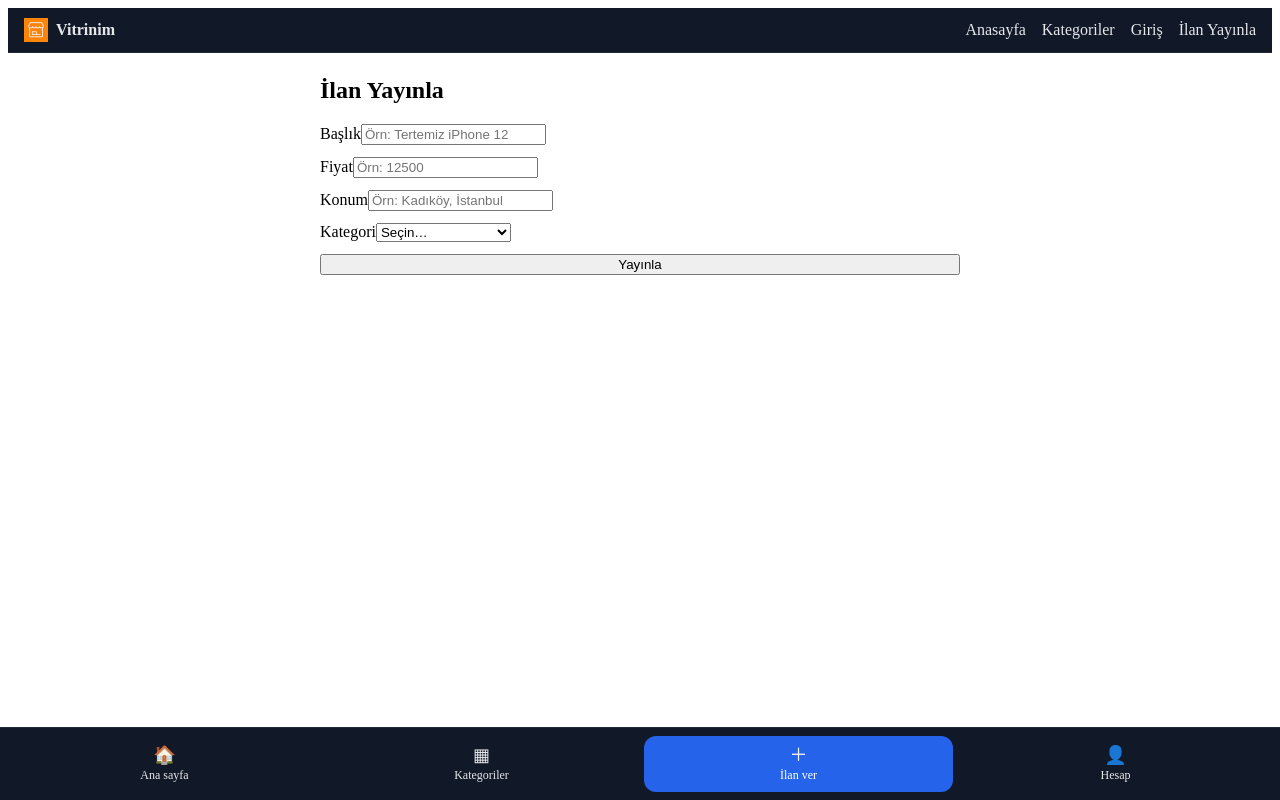
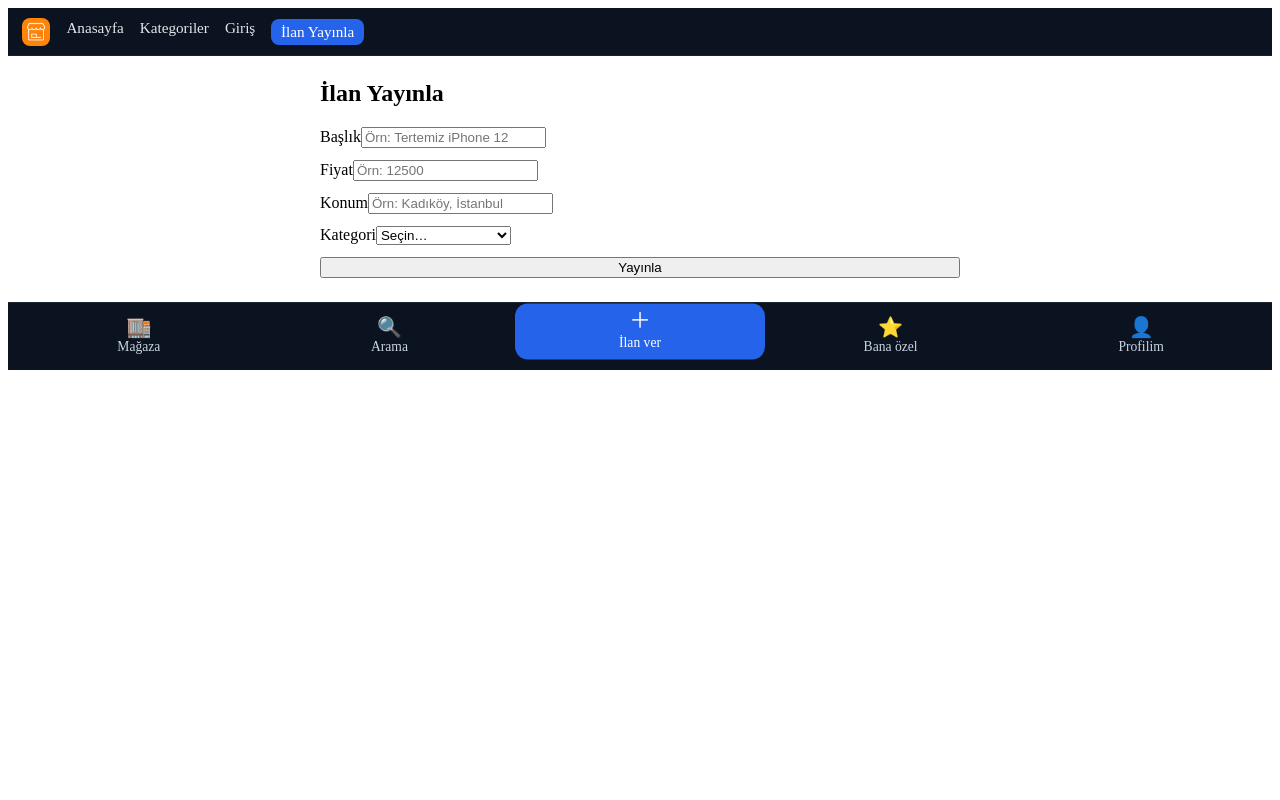
Before and after one commit to serpceyemek/vitrinim, a React (Create React App) app: page /yeni in a window 1280 px wide. Built offline with nearby package versions, Linux system fonts and the light colour scheme.

Commit message:
feat(search): Home.jsx arama inputuna id=search eklendi, Arama tab fokus

```diff
--- a/src/App.jsx
+++ b/src/App.jsx
@@ -1,33 +1,33 @@
+import { useState } from "react";
 import { Routes, Route } from "react-router-dom";
-
 import Header from "./components/Header";
 import BottomTabs from "./components/BottomTabs";
+import Splash from "./components/Splash";
 
-// CSS'leri merkezi yerden bir kere import edelim
-import "./components/header.css";
-import "./components/tabs.css";
-
-// Sayfa bileşenleri – isim/kasa KESİN eşleşmeli
 import Home from "./pages/Home";
 import Categories from "./pages/categories";
 import NewListing from "./pages/NewListing";
 import Login from "./pages/Login";
 import NotFound from "./pages/NotFound";
+import BanaOzel from "./pages/BanaOzel";
 
 export default function App() {
+  const [showSplash, setShowSplash] = useState(true);
+
   return (
     <>
+      {showSplash && <Splash onDone={() => setShowSplash(false)} />}
+
       <Header />
 
-      <main className="page">
       <Routes>
         <Route path="/" element={<Home />} />
         <Route path="/kategori" element={<Categories />} />
         <Route path="/yeni" element={<NewListing />} />
+        <Route path="/bana-ozel" element={<BanaOzel />} />
         <Route path="/login" element={<Login />} />
         <Route path="*" element={<NotFound />} />
       </Routes>
-      </main>
 
       <BottomTabs />
     </>
--- a/src/components/BottomTabs.jsx
+++ b/src/components/BottomTabs.jsx
@@ -1,23 +1,52 @@
-import { NavLink } from "react-router-dom";
+import { NavLink, useNavigate } from "react-router-dom";
+import "./tabs.css";
 
 export default function BottomTabs() {
-  const cls = ({ isActive }) => "tab" + (isActive ? " active" : "");
+  const navigate = useNavigate();
+  const focusSearch = () => {
+  const el =
+    document.getElementById("search") ||
+    document.querySelector('input[placeholder^="Ara"]');
+  if (el) {
+    el.focus();
+    el.scrollIntoView({ behavior: "smooth", block: "center" });
+  }
+};
+
+
+  const goSearch = (e) => {
+    e.preventDefault();
+    // arama sekmesi: ana sayfaya git ve #search'e kaydır
+    navigate("/#search");
+    const el = document.getElementById("search");
+    if (el) { el.focus(); el.scrollIntoView({ behavior: "smooth", block: "center" }); }
+  };
+
   return (
     <nav className="bottom-tabs" aria-label="Alt gezinme">
-      <NavLink to="/" end         className={cls}>
-        <span className="ico">🏠</span><span className="label">Ana sayfa</span>
+      <NavLink to="/" className="tab">
+        <span className="ico" aria-hidden>🏬</span>
+        <span className="lbl">Mağaza</span>
       </NavLink>
 
-      <NavLink to="/kategori"    className={cls}>
-        <span className="ico">▦</span><span className="label">Kategoriler</span>
+      <a href="/#search" onClick={goSearch} className="tab">
+        <span className="ico" aria-hidden>🔍</span>
+        <span className="lbl">Arama</span>
+      </a>
+
+      <NavLink to="/yeni" className="tab primary" aria-label="İlan ver">
+        <span className="ico plus" aria-hidden>＋</span>
+        <span className="lbl">İlan ver</span>
       </NavLink>
 
-      <NavLink to="/yeni"        className="tab primary">
-        <span className="ico">＋</span><span className="label">İlan ver</span>
+      <NavLink to="/bana-ozel" className="tab">
+        <span className="ico" aria-hidden>⭐</span>
+        <span className="lbl">Bana özel</span>
       </NavLink>
 
-      <NavLink to="/login"       className={cls}>
-        <span className="ico">👤</span><span className="label">Hesap</span>
+      <NavLink to="/login" className="tab">
+        <span className="ico" aria-hidden>👤</span>
+        <span className="lbl">Profilim</span>
       </NavLink>
     </nav>
   );
--- a/src/components/Header.jsx
+++ b/src/components/Header.jsx
@@ -1,29 +1,20 @@
-import { useState } from "react";
 import { NavLink } from "react-router-dom";
+import "./header.css";
 
 export default function Header() {
-  const [open, setOpen] = useState(false);
+  return (
+    <header className="app-header">
+      {/* Sadece logo – yazı yok, hamburger yok */}
+      <NavLink to="/" className="brand" aria-label="Ana sayfa">
+        <img src="/logo-192.png" alt="Vitrinim" width="28" height="28" />
+      </NavLink>
 
-  return (
-    <header className="site-header">
-      <button
-        className="menu-toggle"
-        aria-label="Menüyü aç/kapat"
-        onClick={() => setOpen(o => !o)}
-      >
-        ☰
-      </button>
-
-      <div className="brand">
-        <img src="/logo-192.png" alt="Vitrinim" width={24} height={24} />
-        <strong>Vitrinim</strong>
-      </div>
-
-      <nav className={`topnav ${open ? "open" : ""}`}>
-        <NavLink to="/"          className="topnav-link">Anasayfa</NavLink>
-        <NavLink to="/kategori"  className="topnav-link">Kategoriler</NavLink>
-        <NavLink to="/login"     className="topnav-link">Giriş</NavLink>
-        <NavLink to="/yeni"      className="topnav-link">İlan Yayınla</NavLink>
+      {/* Üst menü linkleri (istersen sonra gizleyebiliriz) */}
+      <nav className="top-nav">
+        <NavLink to="/">Anasayfa</NavLink>
+        <NavLink to="/kategori">Kategoriler</NavLink>
+        <NavLink to="/login">Giriş</NavLink>
+        <NavLink to="/yeni" className="publish">İlan Yayınla</NavLink>
       </nav>
     </header>
   );
--- a/src/components/Splash.jsx
+++ b/src/components/Splash.jsx
@@ -1,21 +1,22 @@
-// src/components/Splash.jsx
 import { useEffect } from "react";
 import "./splash.css";
 
-export default function Splash({ onDone = () => {} }) {
+export default function Splash({ onDone }) {
   useEffect(() => {
-    const t = setTimeout(() => {
-      sessionStorage.setItem("splashShown", "1");
-      onDone();
-    }, 700); // 0.7sn
+    const t = setTimeout(() => onDone && onDone(), 800);
     return () => clearTimeout(t);
   }, [onDone]);
 
   return (
     <div className="splash">
-      <div className="splash-card">
-        <img src="/logo-192.png" alt="Vitrinim" width={48} height={48} />
-        <div className="splash-title">Vitrinim</div>
+      <div className="pop">
+        {/* Basit beyaz dükkân ikonu (inline SVG) */}
+        <svg viewBox="0 0 24 24" width="112" height="112" stroke="white" fill="none" strokeWidth="1.6" strokeLinecap="round" strokeLinejoin="round">
+          <path d="M3 10h18" />
+          <path d="M5 10V6l2-2h10l2 2v4" />
+          <path d="M7 10v8h10v-8" />
+          <rect x="9" y="13" width="5" height="3" rx="0.6" />
+        </svg>
       </div>
     </div>
   );
--- a/src/components/header.css
+++ b/src/components/header.css
@@ -1,40 +1,17 @@
-:root{
-  --bg: #0b1220;
-  --card: #111827;
-  --muted: rgba(255,255,255,.08);
-  --text: #e5e7eb;
+.app-header{
+  position:sticky; top:0; z-index:50;
+  display:flex; align-items:center; gap:.75rem;
+  padding:.6rem .9rem;
+  background:#0b1220; color:#fff;
+  border-bottom:1px solid rgba(255,255,255,.06);
 }
-
-.site-header{
-  position: sticky; top: 0; z-index: 1000;
-  display: flex; align-items: center; gap: 12px;
-  padding: 10px 16px;
-  background: var(--card);
-  color: var(--text);
-  border-bottom: 1px solid var(--muted);
+.app-header .brand img{ border-radius:.5rem; display:block; }
+.app-header .top-nav{ display:flex; gap:1rem; margin-left:.25rem; }
+.app-header .top-nav a{
+  color:#e5e7eb; text-decoration:none; font-size:.95rem;
 }
-
-.brand{ display:flex; align-items:center; gap:8px; font-weight:700; }
-
-.menu-toggle{
-  display:none;
-  width:36px; height:36px;
-  align-items:center; justify-content:center;
-  border-radius:10px; border:1px solid var(--muted);
-  background: transparent; color: var(--text);
+.app-header .top-nav a.active{ color:#fff; }
+.app-header .top-nav .publish{
+  padding:.25rem .6rem; border-radius:.5rem;
+  background:#2563eb; color:#fff;
 }
-
-.topnav{ display:flex; gap:16px; margin-left:auto; }
-.topnav-link{ color:var(--text); text-decoration:none; }
-
-@media (max-width: 768px){
-  .menu-toggle{ display:inline-flex; }
-  .topnav{
-    display:none;
-    position:absolute; left:0; right:0; top:56px;
-    background: var(--card);
-    padding:12px 16px; gap:12px; flex-direction:column;
-    border-bottom:1px solid var(--muted);
-  }
-  .topnav.open{ display:flex; }
-}
--- a/src/components/splash.css
+++ b/src/components/splash.css
@@ -1,38 +1,17 @@
-/* src/components/splash.css */
-.splash {
-  position: fixed;
-  inset: 0;
-  background: var(--bg);
-  display: grid;
-  place-items: center;
-  z-index: 9999;
+.splash{
+  position:fixed; inset:0; z-index:9999;
+  display:flex; align-items:center; justify-content:center;
+  background:#f97316; /* turuncu */
 }
-
-@media (prefers-color-scheme: dark) {
-  .splash { background: #0b0f19; }
+.splash .pop{
+  width:176px; height:176px; border-radius:28px;
+  display:flex; align-items:center; justify-content:center;
+  background:rgba(255,255,255,.15);
+  box-shadow:0 25px 60px rgba(0,0,0,.25);
+  animation:pop .7s ease-out forwards;
 }
-
-/* varsa, sadece splash’a turuncu logo zemin */
-.splash-logo {
-  width: 88px;
-  height: 88px;
-  border-radius: 22px;
-  background: var(--brand);
-  display: grid;
-  place-items: center;
+@keyframes pop{
+  0% { transform:scale(.6); opacity:0; filter:blur(6px); }
+  60%{ transform:scale(1.05); opacity:1; filter:blur(0); }
+  100%{ transform:scale(1); }
 }
-
-
-@media (prefers-color-scheme: dark) {
-  .splash-card { background: #101828; }
-}
-
-.splash-title {
-  font-weight: 700;
-  font-size: 20px;
-}
-
-@keyframes splash-pop {
-  from { transform: scale(.98); opacity: .8; }
-  to   { transform: scale(1);   opacity: 1; }
-}
--- a/src/components/tabs.css
+++ b/src/components/tabs.css
@@ -1,28 +1,20 @@
-:root{ --bottom-h: 64px; }
+.bottom-tabs{
+  position:sticky; bottom:0; z-index:40;
+  display:grid; grid-template-columns:repeat(5,1fr);
+  background:#0b1220; color:#cbd5e1; padding:.35rem;
+  border-top:1px solid rgba(255,255,255,.08);
+}
+.bottom-tabs .tab{
+  text-decoration:none; color:inherit;
+  display:flex; flex-direction:column; align-items:center; gap:.15rem;
+  padding:.5rem .25rem; border-radius:.8rem;
+}
+.bottom-tabs .tab .ico{ font-size:1.25rem; line-height:1; }
+.bottom-tabs .tab .lbl{ font-size:.85rem; }
 
-.bottom-tabs{
-  position: fixed; left:0; right:0; bottom:0;
-  display:flex; gap:8px;
-  padding:8px 10px calc(8px + env(safe-area-inset-bottom));
-  background: var(--card);
-  border-top: 1px solid var(--muted);
-  z-index: 999;
+.bottom-tabs .tab.primary{
+  background:#2563eb; color:#fff;
+  transform:translateY(-.35rem);
 }
-
-.tab{
-  flex:1; height:56px;
-  display:flex; flex-direction:column;
-  align-items:center; justify-content:center;
-  gap:4px;
-  text-decoration:none; color: var(--text);
-  border-radius: 12px;
-}
-
-.tab.active{ background: rgba(255,255,255,.06); }
-.tab.primary{ background:#2563eb; color:#fff; }
-
-.tab .ico{ line-height:1; font-size:18px; }
-.tab .label{ font-size:12px; }
-
-/* İçerik sekmelerin altında kalmasın */
-body{ padding-bottom: var(--bottom-h); }
+.bottom-tabs .tab.primary .ico.plus{ font-size:1.35rem; }
+.bottom-tabs .tab.active{ color:#fff; }
--- /dev/null
+++ b/src/pages/BanaOzel.jsx
@@ -0,0 +1,8 @@
+export default function BanaOzel(){
+  return (
+    <div style={{padding:"1rem"}}>
+      <h2>Bana Özel</h2>
+      <p>Yakında size özel öneriler burada olacak.</p>
+    </div>
+  );
+}
--- a/src/pages/Home.jsx
+++ b/src/pages/Home.jsx
@@ -33,9 +33,9 @@ export default function Home() {
   id="search"            // ← eklendi
   name="search"          // ← eklendi
   aria-label="Ara"       // ← ekran okuyucu için
-  type="search"
+   type="text"
   placeholder="Ara..."
-  autoComplete="on"
+  autoComplete="off"
   enterKeyHint="search"
   value={q}
   onChange={(e) => setQ(e.target.value)}
```
Lines whose indentation alone changed are shown as unchanged.
